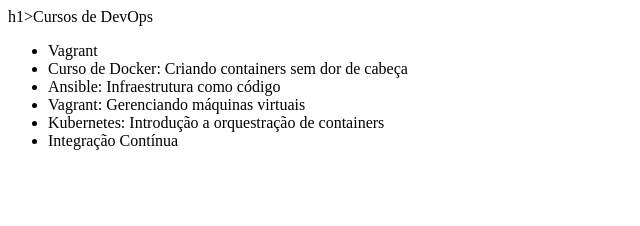
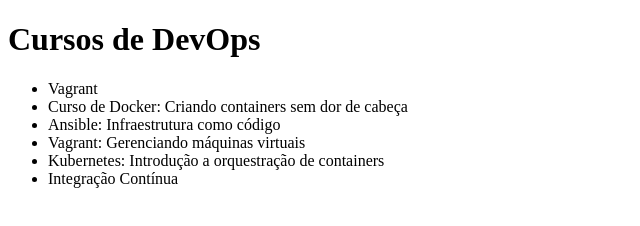
Before and after one commit to rodolphobruno/Git1, a plain HTML site: page index.html in a window 1280 px wide. Shown: the whole page, without its empty margins (0-640 px from the left). Drawn offline with Linux system fonts and the light colour scheme.

Commit message:
Quebra de linha adicionada

```diff
--- a/index.html
+++ b/index.html
@@ -5,7 +5,8 @@
     <title>Lista de Cursos de DevOps da Alura</title>
 </head>
 <body>
-    h1>Cursos de DevOps</h1>
+    <h1>Cursos de DevOps</h1>
+
     <ul>
         <li>Vagrant</li>
         <li>Curso de Docker: Criando containers sem dor de cabeça</li>
```
